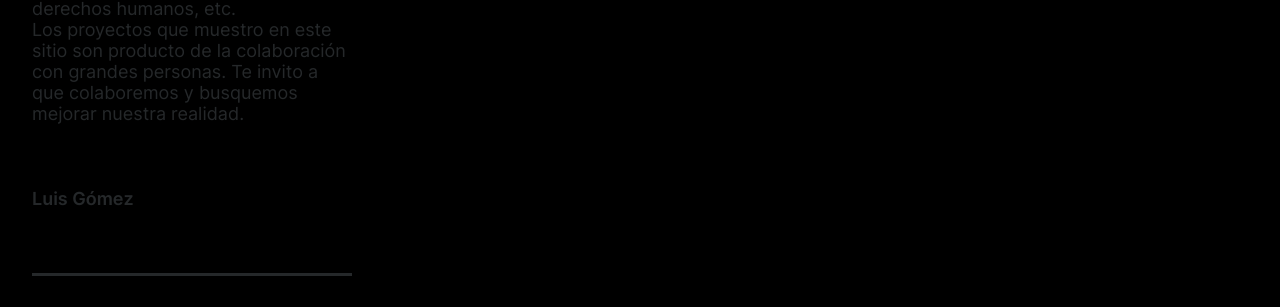
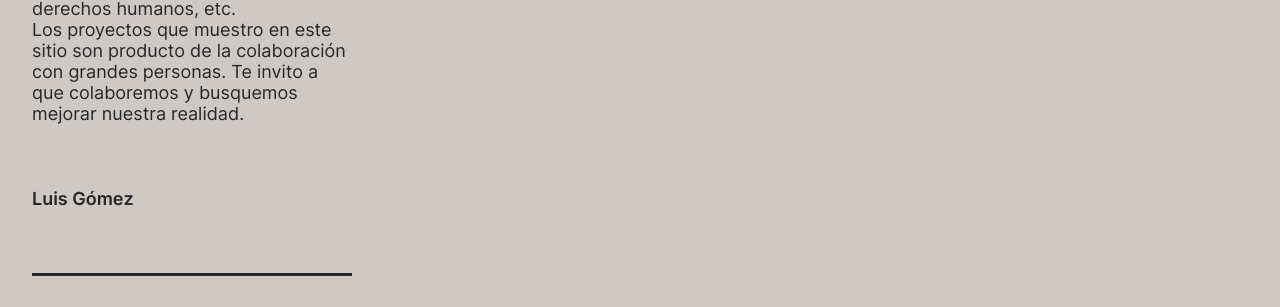
Before and after one commit to birdiedaboy/urbanismografico, a plain HTML site: page index.html in a window 1280 px wide. Shown: the part 564-871 px from the top of the page. Drawn offline with Linux system fonts and the light colour scheme.

Commit message:
prueba webhook exitosa

```diff
--- a/CSS/estilos.css
+++ b/CSS/estilos.css
@@ -72,7 +72,7 @@ ul{
 /* Birdies code */
 
 body{
-    background-color: black;
+    background-color: var(--bgColor);
     display: grid;
     grid-template-columns: 1fr 3fr;
     grid-template-rows: auto;
```
